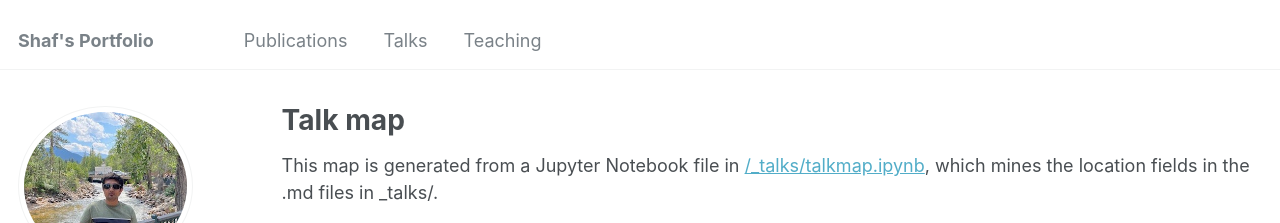
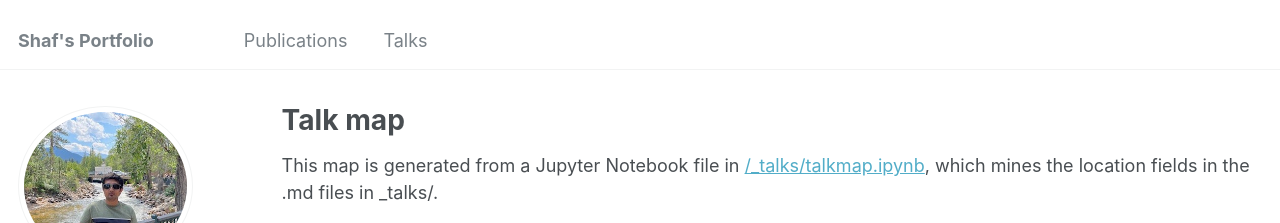
Before and after one commit to shafmalik/shaf.malik.github.io, a Jekyll site: the page built from _pages/talkmap.html, in a window 1280 px wide. Shown: the top 223 px of the page. Built offline with Jekyll 4.4.1, drawn with Linux system fonts in a browser that asks for light colours; nearby versions of some CDN libraries.

Commit message:
Update navigation.yml

```diff
--- a/_data/navigation.yml
+++ b/_data/navigation.yml
@@ -5,6 +5,3 @@ main:
 
   - title: "Talks"
     url: /talks/
-
-  - title: "Teaching"
-    url: https://github.com/shafmalik/shaf.malik.github.io/blob/555aa9814bbe5d954b25ecba2f5a7efb227cd6f6/CONTRIBUTING.md
```
